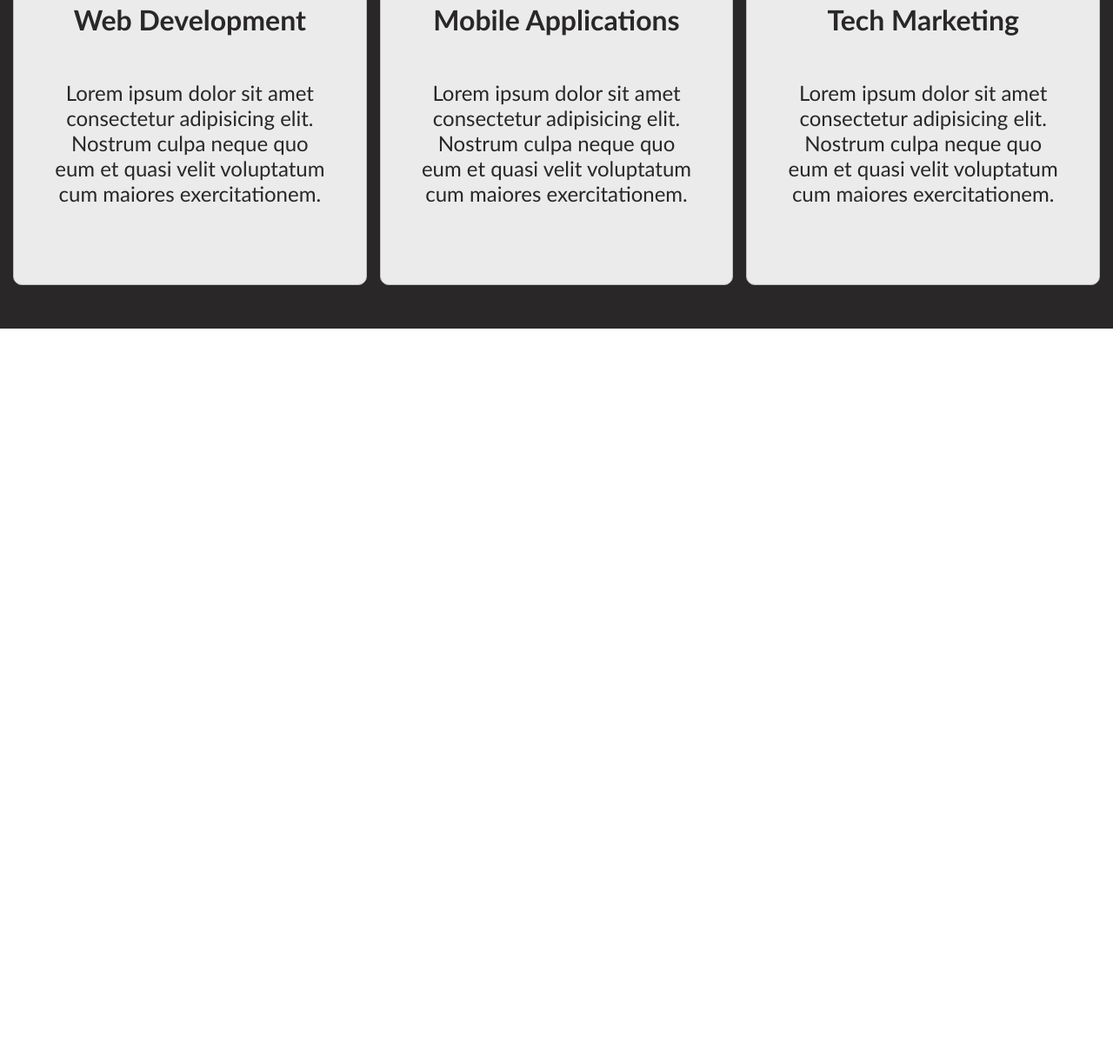
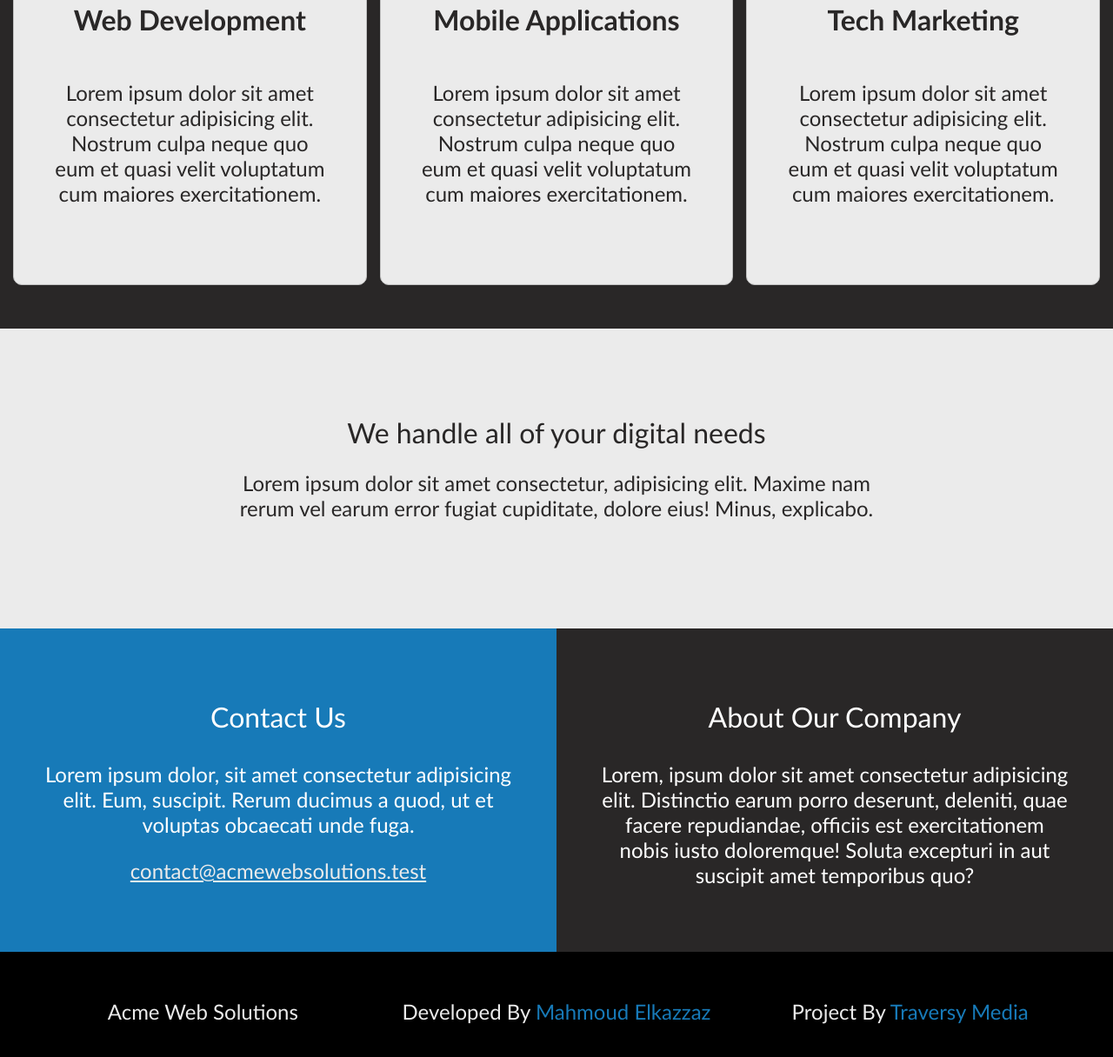
Before and after one commit to Mhkazzaz/landing-page, a plain HTML site: page index.html in a window 1280 px wide. Shown: the part 1252-2468 px from the top of the page at 87% size. Before the commit the page ends 1630 px from the top, so only its background shows below. Drawn offline with Linux system fonts and the light colour scheme.

Commit message:
Finished

```diff
--- a/index.html
+++ b/index.html
@@ -70,11 +70,34 @@
                 </div>
             </div>
         </div>
+        <div id="outro-container">
+            <div id="outro-title">We handle all of your digital needs</div>
+            <p id="outro-desc">Lorem ipsum dolor sit amet consectetur, adipisicing elit. Maxime nam rerum vel earum error fugiat cupiditate, dolore
+            eius! Minus, explicabo.
+            </p>
+        </div>
         <div id="info">
-            <div id="contact"></div>
-            <div id="about"></div>
+            <div id="contact">
+                <p class="title">Contact Us</p>
+                <p class="desc">
+                    Lorem ipsum dolor, sit amet consectetur adipisicing elit. Eum, suscipit. Rerum ducimus a quod, ut et voluptas obcaecati
+                    unde fuga.
+                </p>
+                <a id="email" href="mailto:contact@acmewebsolutions.test">contact@acmewebsolutions.test</a>
+            </div>
+            <div id="about">
+                <p class="title">About Our Company</p>
+                <p class="desc">
+                    Lorem, ipsum dolor sit amet consectetur adipisicing elit. Distinctio earum porro deserunt, deleniti, quae facere
+                    repudiandae, officiis est exercitationem nobis iusto doloremque! Soluta excepturi in aut suscipit amet temporibus quo?
+                </p>
+            </div>
         </div>
-        <footer></footer>
+        <footer>
+            <p>Acme Web Solutions</p>
+            <p>Developed By <a href="https://www.upwork.com/freelancers/~01f6914286572623ca">Mahmoud Elkazzaz</a></p>
+            <p>Project By <a href="https://traversymedia.com/">Traversy Media</a></p>
+        </footer>
     </main>
 </body>
 </html>
--- a/style.css
+++ b/style.css
@@ -1,6 +1,7 @@
 :root {
     --black: rgb(41, 39, 39);
     --white: rgb(235, 235, 235);
+    --blue: rgb(23, 122, 184);
     --title: 2rem;
     --desc: 1.5rem;
 }
@@ -11,6 +12,14 @@ body {
     text-align: center;
     font-family:'Trebuchet MS', 'Lucida Sans Unicode', 'Lucida Grande', 'Lucida Sans', Arial, sans-serif;
     color: var(--black)
+}
+
+.title {
+    font-size: var(--title);
+}
+
+.desc {
+    font-size: var(--desc);
 }
 
 main {
@@ -135,9 +144,56 @@ main {
     font-weight: bold;
 }
 
+#outro-container {
+    padding: 100px 30px;
+    background-color: var(--white);
+}
+
+#outro-title {
+    font-size: var(--title);
+}
+
+#outro-desc {
+    font-size: var(--desc);
+    width: 60%;
+    margin: 1em auto;
+}
+
 #info {
     display: grid;
     grid-template-columns: repeat(auto-fit, minmax(340px, 1fr));
+    color: white;
+}
+
+#contact {
+    background-color: var(--blue);
+    padding: 50px;
+}
+
+#about {
+    background-color: var(--black);
+    padding: 50px;
+}
+
+footer {
+    display: grid;
+    grid-template-columns: repeat(auto-fit, minmax(300px, 1fr));
+    background-color: black;
+    color: var(--white);
+    padding: 30px;
+    justify-content: space-between;
+    font-size: var(--desc);
+}
+
+a {
+    color: var(--blue);
+    text-decoration: none;
+}
+
+#email {
+    color: var(--white);
+    font-size: var(--desc);
+    text-decoration: underline;
 }
 
 @media only screen and (max-width: 800px) {
```
